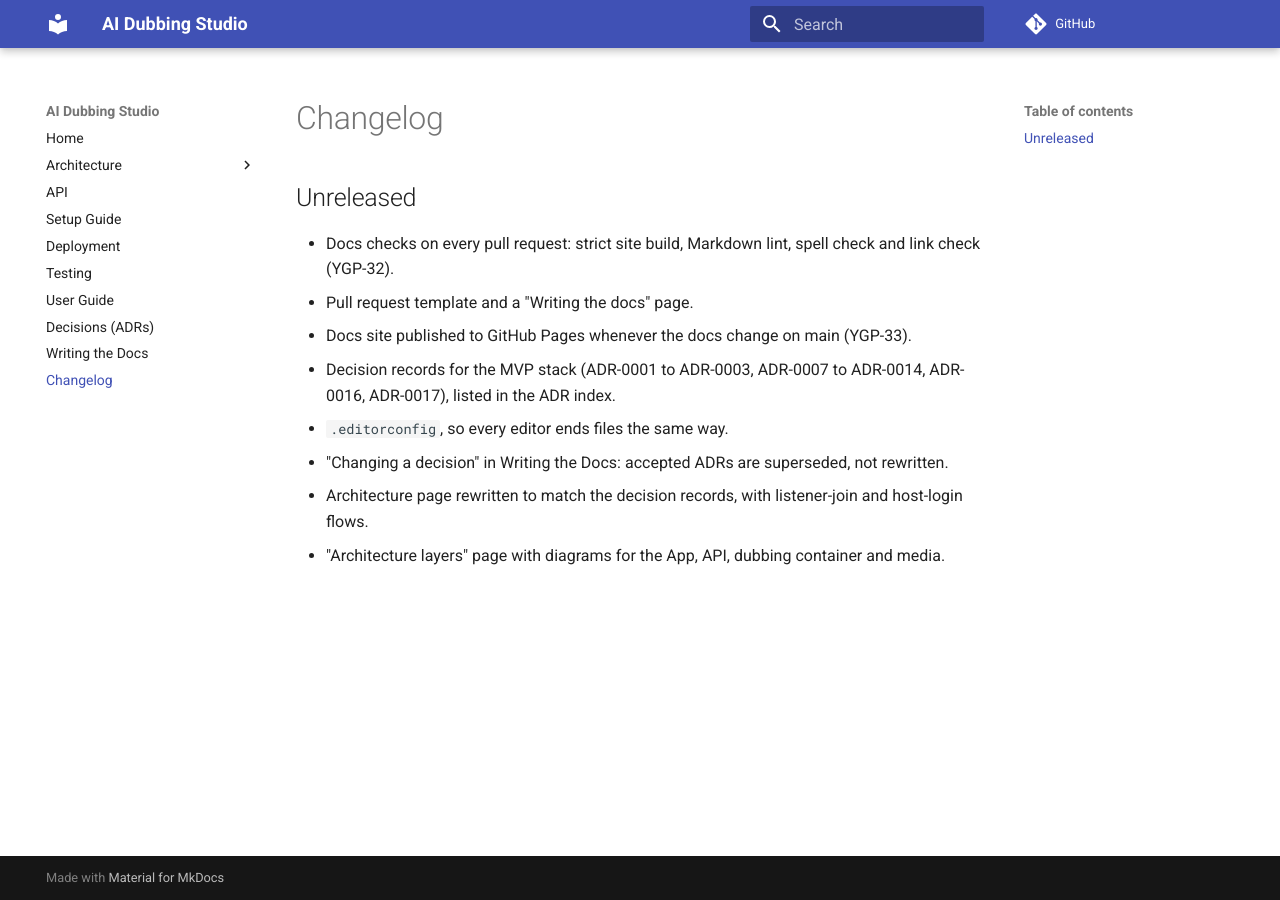
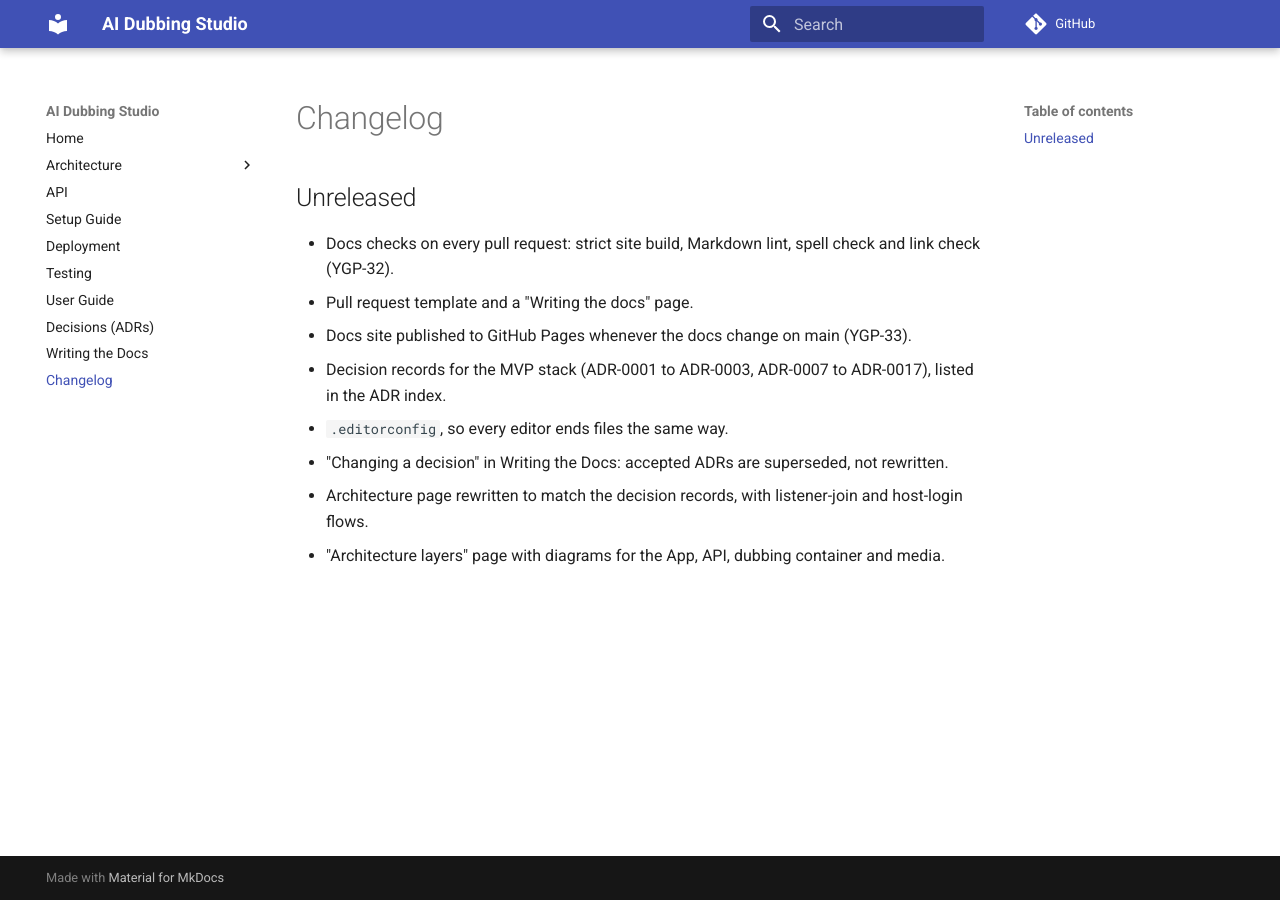
Before and after one commit to WH1TE-SHAD0W/ai-dubbing-studio, an MkDocs documentation site: the page built from docs/changelog.md, in a window 1280 px wide. Built offline with MkDocs 1.6.1 and Material for MkDocs 9.7.7, drawn with Linux system fonts in a browser that asks for light colours; comment, search, counter and statistics services are not loaded.

Commit message:
docs: fix ADR-0015 link and list it; correct ADR-0007 numbers (YGP-2)
Co-Authored-By: Claude Opus 5.5 <noreply@anthropic.com>

```diff
--- a/docs/changelog.md
+++ b/docs/changelog.md
@@ -6,8 +6,8 @@
   and link check (YGP-32).
 - Pull request template and a "Writing the docs" page.
 - Docs site published to GitHub Pages whenever the docs change on main (YGP-33).
-- Decision records for the MVP stack (ADR-0001 to ADR-0003, ADR-0007 to ADR-0014,
-  ADR-0016, ADR-0017), listed in the ADR index.
+- Decision records for the MVP stack (ADR-0001 to ADR-0003, ADR-0007 to ADR-0017),
+  listed in the ADR index.
 - `.editorconfig`, so every editor ends files the same way.
 - "Changing a decision" in Writing the Docs: accepted ADRs are superseded, not
   rewritten.
```
Also changed, not shown: docs/adr/0007-backend-framework.md (+2 -2 lines), docs/adr/0015-auth-library.md (+1 -1 lines), docs/adr/index.md (+1 -0 lines), docs/architecture.md (+1 -0 lines).
